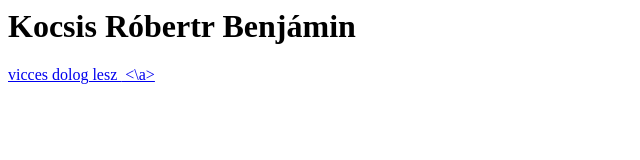
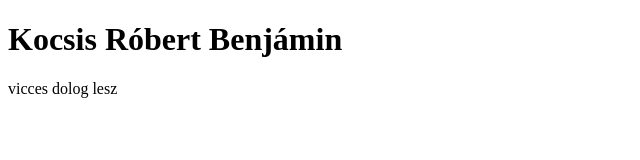
Before and after one commit to GetRectedLoire/alkalmi2, a plain HTML site: page index.html in a window 1280 px wide. Shown: the whole page, without its empty margins (0-640 px from the left). Drawn offline with Linux system fonts and the light colour scheme.

Commit message:
Update index.html

```diff
--- a/index.html
+++ b/index.html
@@ -1,4 +1,18 @@
-<h1> Kocsis Róbertr  Benjámin </h1>
-<a href="https://youtu.be/dQw4w9WgXcQ">vicces dolog lesz
-<img https://www.google.com/search?q=trollface&rlz=1C1GCEU_huHU972HU972&source=lnms&tbm=isch&sa=X&ved=2ahUKEwjdyY_au7rzAhUPgf0HHVdIBjQQ_AUoAXoECAEQAw&biw=1536&bih=754&dpr=1.25#imgrc=XXYJjcpIM16s7M>
-<\a>
+<!doctype html>
+<html lang="en">
+<head>
+<meta charset="UTF-8">
+<metna name="wiewport" content="width=device=width, initial-scale
+<meta http-equiv="X-UA-Compatible" content ="le=edge">
+<title>Document</title>
+</head>
+<body>
+
+<h1> Kocsis Róbert Benjámin</h1>
+<p>vicces dolog lesz</p>
+<a href="https://youtu.be/EGohSsaCJOU">
+<img https://www.google.com/search?q=trollface&rlz=1C1GCEU_huHU972HU972&source=lnms&tbm=isch&sa=X&ved=2ahUKEwiTiM6Kv7rzAhUWgv0HHeSmBTQQ_AUoAXoECAEQAw&biw=1536&bih=754&dpr=1.25#imgrc=XXYJjcpIM16s7M>
+</a>
+
+</body>
+</html>
```
